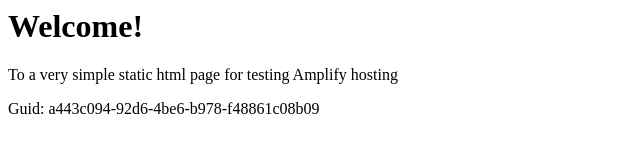
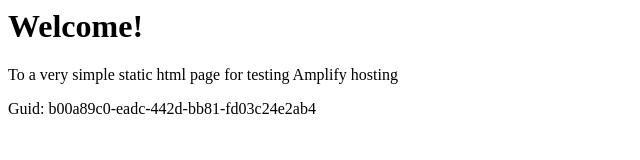
Before and after one commit to aws-aemilia-syd/Github-PR-Commit-Integration-Test-DoNotTouch-GitHubWebhookPushCanaryTest-v1-preprod-ap-southeast-2, a website: page src/index.html in a window 1280 px wide. Shown: the full height of the page, 0-640 px from the left. Drawn offline with Linux system fonts and the light colour scheme.

Commit message:
commit from integ tests

```diff
--- a/src/index.html
+++ b/src/index.html
@@ -12,6 +12,6 @@
 <body>
     <h1>Welcome!</h1>
     <p>To a very simple static html page for testing Amplify hosting</p>
-    <p>Guid: a443c094-92d6-4be6-b978-f48861c08b09</p></body>
+    <p>Guid: b00a89c0-eadc-442d-bb81-fd03c24e2ab4</p></body>
 
 </html>
```
